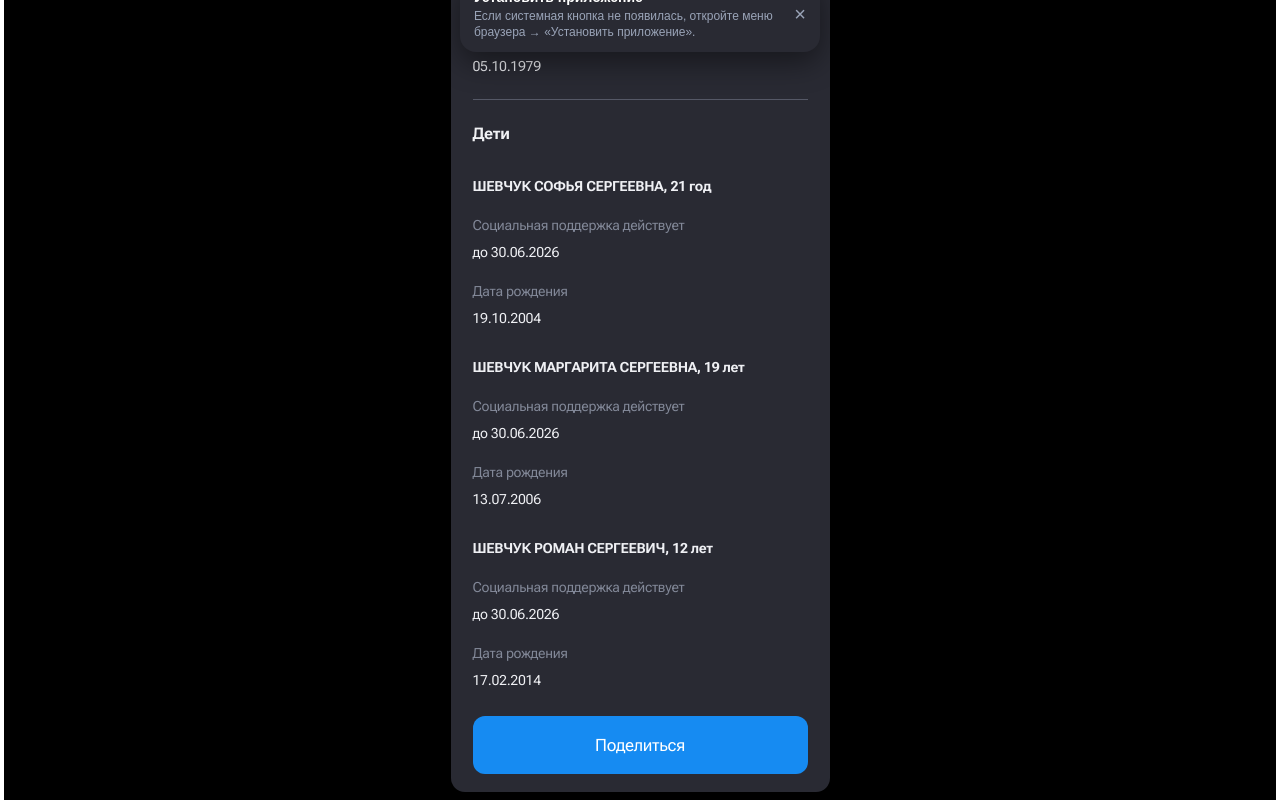
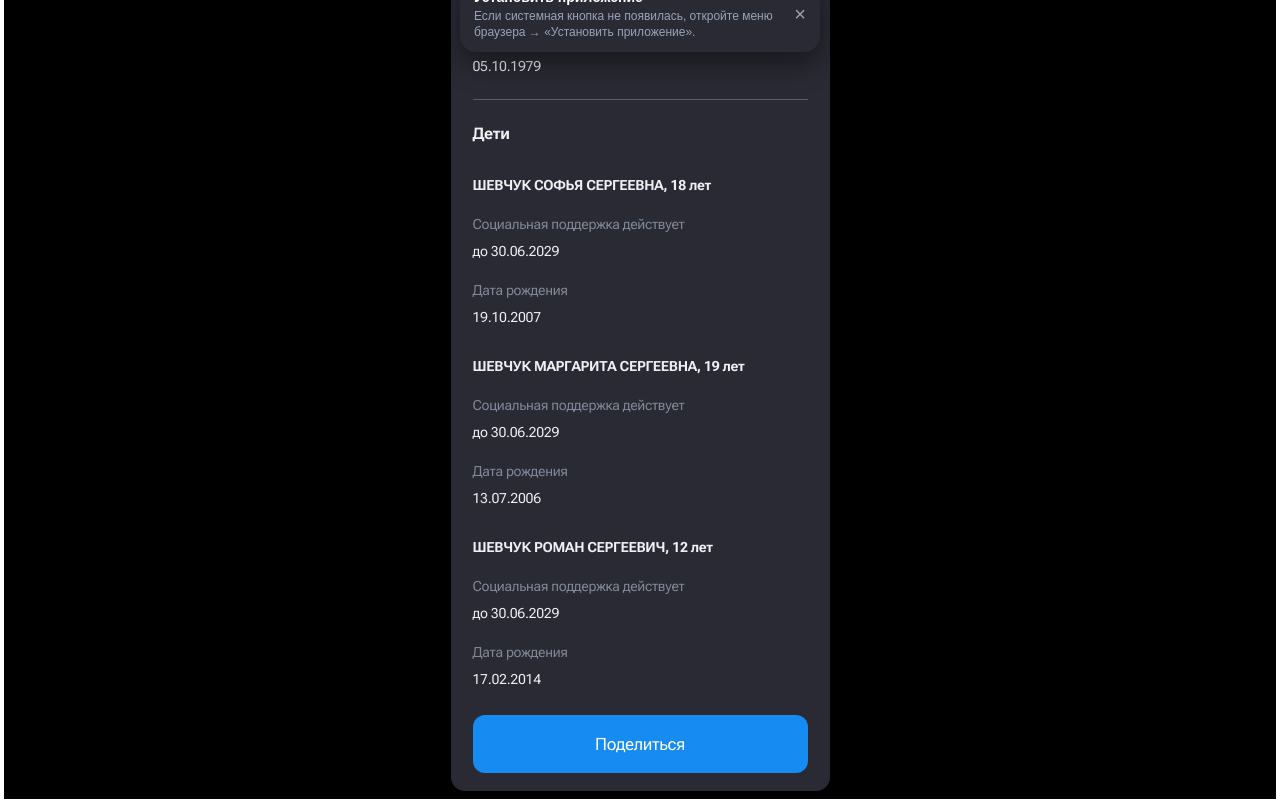
Before and after one commit to raiselfg/gosuslugi, a Next.js app: page /details in a window 1280 px wide. Shown: the part 732-1532 px from the top of the page. Built offline with nearby package versions, Linux system fonts and the light colour scheme.

Commit message:
dates recalc

```diff
--- a/app/details/page.tsx
+++ b/app/details/page.tsx
@@ -97,7 +97,7 @@ export default function DetailsPage() {
             {uiText.children}
           </h2>
 
-          <div className="mt-[15px] space-y-[12px]">
+          <div className="mt-[14px] space-y-[12px]">
             {familyMembers.children.map((person) => (
               <PersonBlock key={person.name} person={person} />
             ))}
--- a/lib/app-data.ts
+++ b/lib/app-data.ts
@@ -11,7 +11,7 @@ export const familyDocument = {
   statusLabel: "Статус многодетной семьи",
   status: "Установлен",
   establishedDateLabel: "Дата установления статуса",
-  establishedDate: "29.05.2024",
+  establishedDate: "29.10.2025",
   authorityLabel: "Орган, установивший статус",
   authority: "Администрация Фрунзенского района Санкт-Петербурга",
 } as const;
@@ -34,20 +34,20 @@ export const familyMembers = {
   children: [
     {
       name: "ШЕВЧУК СОФЬЯ СЕРГЕЕВНА",
-      age: 21,
-      support: "до 30.06.2026",
-      birthDate: "19.10.2004",
+      age: 18,
+      support: "до 30.06.2029",
+      birthDate: "19.10.2007",
     },
     {
       name: "ШЕВЧУК МАРГАРИТА СЕРГЕЕВНА",
       age: 19,
-      support: "до 30.06.2026",
+      support: "до 30.06.2029",
       birthDate: "13.07.2006",
     },
     {
       name: "ШЕВЧУК РОМАН СЕРГЕЕВИЧ",
       age: 12,
-      support: "до 30.06.2026",
+      support: "до 30.06.2029",
       birthDate: "17.02.2014",
     },
   ],
```
